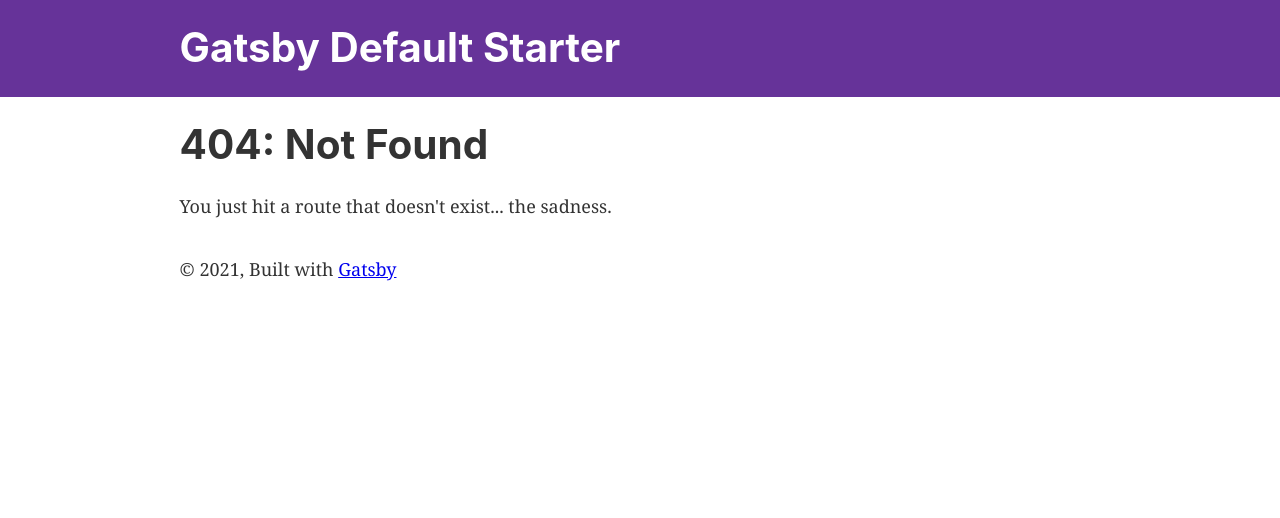
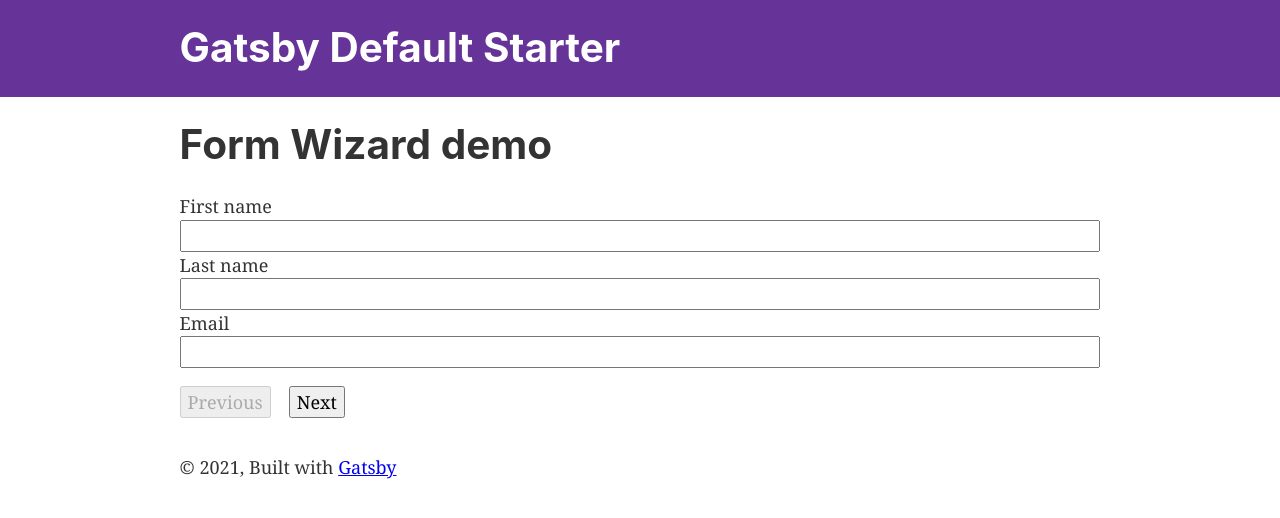
Before and after one commit to dakeobac/wizard-form, a Gatsby site: page /form-wizard in a window 1280 px wide. Before the commit this address had no page. Built offline with nearby package versions, Linux system fonts and the light colour scheme; Gatsby itself is replaced by a stand-in of ours.

Commit message:
first commit

```diff
--- a/package.json
+++ b/package.json
@@ -5,6 +5,7 @@
   "version": "0.1.0",
   "author": "Kyle Mathews <mathews.kyle@gmail.com>",
   "dependencies": {
+    "formik": "*",
     "gatsby": "^3.3.1",
     "gatsby-plugin-gatsby-cloud": "^2.2.0",
     "gatsby-plugin-image": "^1.2.1",
--- /dev/null
+++ b/src/form/Navigation.js
@@ -0,0 +1,31 @@
+import React from 'react'
+import PropTypes from 'prop-types';
+
+import { useWizard } from './Wizard';
+
+const Navigation = ({onPreviousClick}) => {
+  const {isFirstStep, isLastStep} = useWizard();
+
+  return (
+    <div style={{marginTop: `1em`}}>
+      <button
+        type='button'
+        onClick={onPreviousClick}
+        style={{marginRight: `1em`}}
+        disabled={!!isFirstStep}
+      >
+        Previous
+      </button>
+
+      <button type='submit'>
+        {isLastStep ? 'Send' : 'Next'}
+      </button>
+    </div>
+  )
+}
+
+Navigation.propTypes = {
+  onPreviousClick: PropTypes.func.isRequired,
+}
+
+export default Navigation;
--- /dev/null
+++ b/src/form/Wizard.js
@@ -0,0 +1,59 @@
+import React, {useState} from 'react';
+import PropTypes from 'prop-types';
+import {Formik} from 'formik';
+import {navigate} from 'gatsby';
+
+import Navigation from './Navigation';
+
+export const WizardContext = React.createContext();
+export const useWizard = () => React.useContext(WizardContext);
+
+const Wizard = ({children}) => {
+  const [activeStep, setActiveStep] = useState(0);
+
+  const steps = React.Children.toArray(children);
+
+  const initialValues = steps.reduce(
+    (acc, current) => ({...acc, ...current.props.initialValues}),
+    {}
+  );
+
+  const step = steps[activeStep];
+  const totalSteps = steps.length;
+  const isFirstStep = activeStep === 0;
+  const isLastStep = activeStep === totalSteps - 1;
+
+  const handleSubmit = async (values) => {
+    if (isLastStep) {
+      console.log(JSON.stringify(values, null, 2));
+      navigate('/confirmed/');
+    }
+
+    setActiveStep(activeStep + 1);
+  };
+
+  const handleClickPrevious = () => {
+    if (isFirstStep) return;
+    setActiveStep(activeStep - 1);
+  }
+
+  return (
+    <WizardContext.Provider value={{ activeStep, isFirstStep, isLastStep}}>
+      <Formik initialValues={initialValues} onSubmit={handleSubmit}>
+        {(formik) => (
+          <form onSubmit={formik.handleSubmit}>
+            {step}
+
+            <Navigation onPreviousClick={handleClickPrevious} />
+          </form>
+        )}
+      </Formik>
+    </WizardContext.Provider>
+  );
+}
+
+Wizard.propTypes = {
+  children: PropTypes.node.isRequired,
+}
+
+export default Wizard;
--- /dev/null
+++ b/src/form/steps/Contact.js
@@ -0,0 +1,55 @@
+import React from 'react';
+import { useFormikContext } from 'formik';
+
+const Contact = () => {
+  const {
+    handleBlur,
+    handleChange,
+    values,
+  } = useFormikContext();
+
+  return (
+      <div className="stack">
+        <label htmlFor='firstname' style={{display: `grid`}}>
+          First name
+          <input
+            type="text"
+            id="firstname"
+            name="firstName"
+            value={values.firstName}
+            onChange={handleChange}
+            onBlur={handleBlur}
+            required
+          />
+        </label>
+
+        <label htmlFor="lastname" style={{display: `grid`}}>
+          Last name
+          <input
+            type="text"
+            id="lastname"
+            name="lastName"
+            value={values.lastName}
+            onChange={handleChange}
+            onBlur={handleBlur}
+            required
+          />
+        </label>
+
+        <label htmlFor="email" style={{display: `grid`}}>
+          Email
+          <input
+            type="email"
+            id="email"
+            name="email"
+            value={values.email}
+            onChange={handleChange}
+            onBlur={handleBlur}
+            required
+          />
+        </label>
+      </div>
+  );
+}
+
+export default Contact;
--- /dev/null
+++ b/src/form/steps/Message.js
@@ -0,0 +1,29 @@
+import React from 'react';
+import { useFormikContext } from 'formik';
+
+const Survey = () => {
+  const {
+    handleBlur,
+    handleChange,
+    values,
+  } = useFormikContext();
+
+  return (
+      <div className="stack">
+        <label htmlFor="message" style={{display: `grid`}}>
+          What's your message?
+          <textarea
+            type="text"
+            id="message"
+            name="message"
+            rows="5"
+            value={values.foo}
+            onChange={handleChange}
+            onBlur={handleBlur}
+          />
+        </label>
+      </div>
+  );
+}
+
+export default Survey;
--- /dev/null
+++ b/src/pages/confirmed.js
@@ -0,0 +1,17 @@
+import React from "react"
+import { Link } from "gatsby"
+
+import Layout from "../components/layout"
+import SEO from "../components/seo"
+
+const ConfirmedPage = () => (
+  <Layout>
+    <SEO title="Sending confirmation" />
+    <h1>Done!</h1>
+    <p>Your information was sent perfectly :{')'}</p>
+
+    <Link to="/">Go back Home</Link>
+  </Layout>
+)
+
+export default ConfirmedPage
--- /dev/null
+++ b/src/pages/form-wizard.js
@@ -0,0 +1,21 @@
+import React from "react"
+
+import Layout from "../components/layout"
+import SEO from "../components/seo"
+import Wizard from "../form//Wizard";
+import Contact from "../form/steps/Contact";
+import Message from "../form/steps/Message";
+
+const FormWizard = () => (
+  <Layout>
+    <SEO title="Form Wizard" />
+    <h1>Form Wizard demo</h1>
+    <Wizard>
+      <Contact initialValues={{'firstName': '', 'lastName': '', 'email': ''}} />
+
+      <Message initialValues={{'message': ''}} />
+    </Wizard>
+  </Layout>
+)
+
+export default FormWizard
```
Also changed, not shown: src/pages/index.js (+6 -16 lines), 1 other file.
